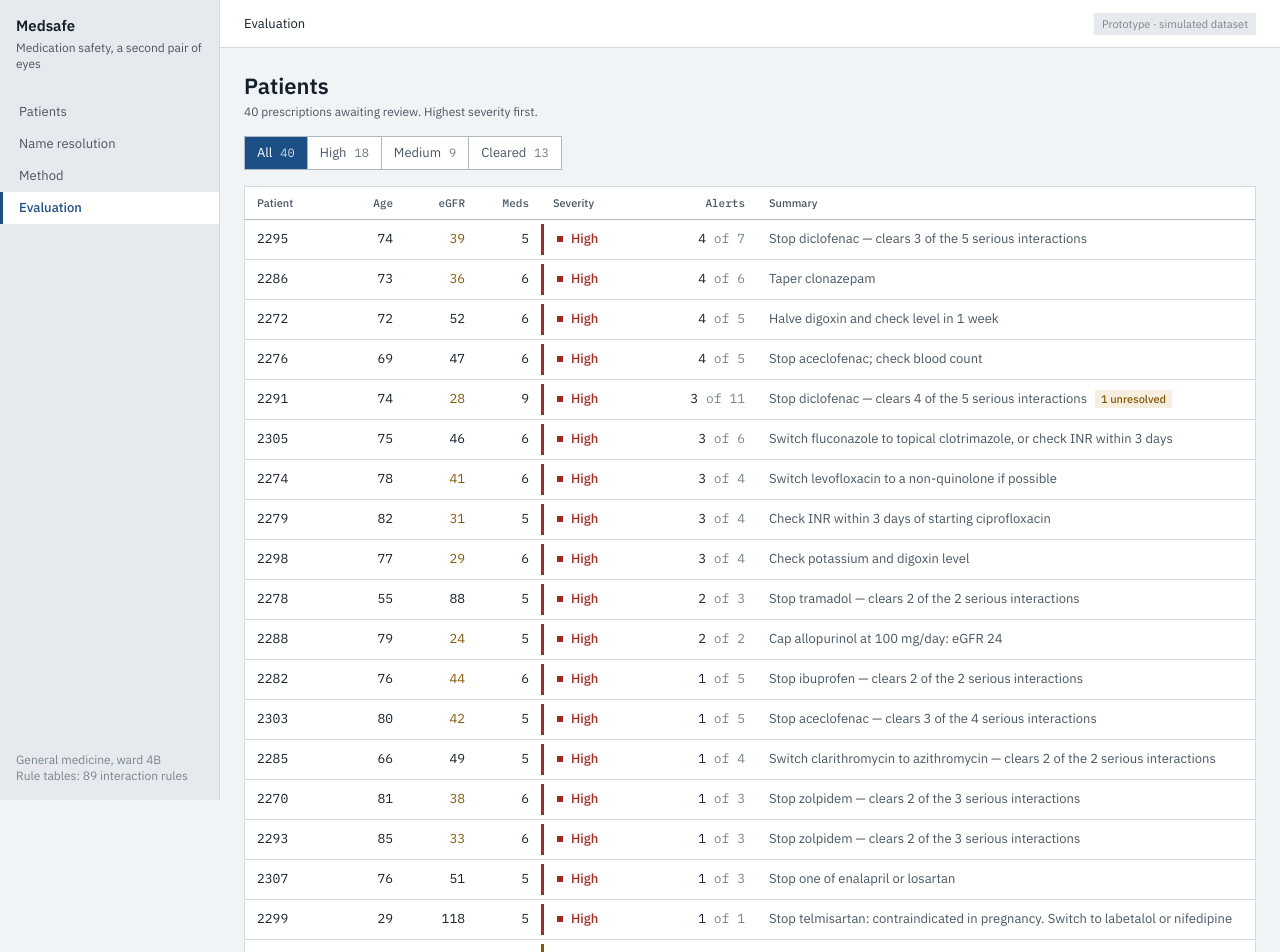
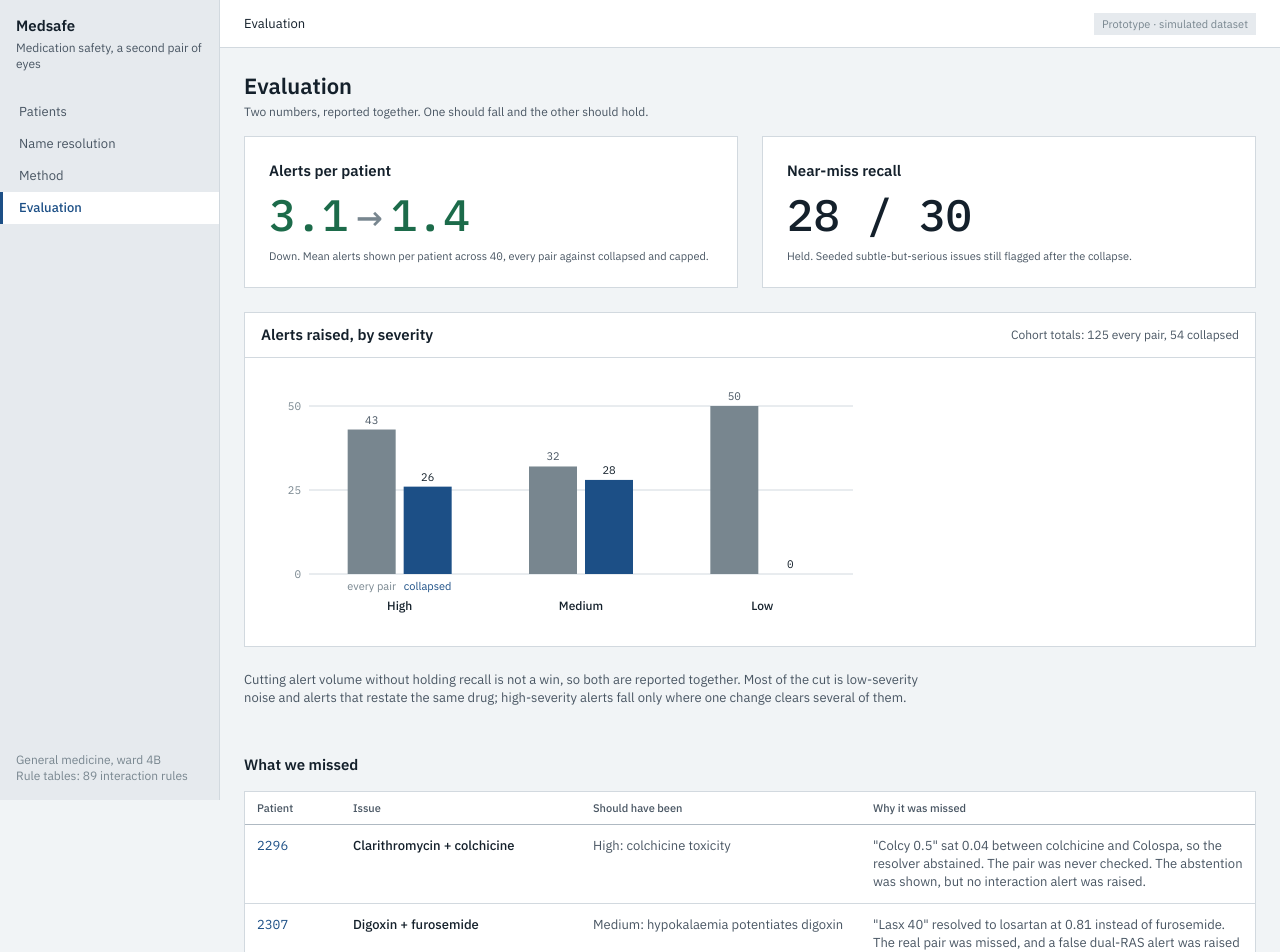
Before and after one commit to PavanSuryaChintada/h4-hosp-patient, a React (Vite) app: page /evaluation in a window 1280 px wide. Shown: the top 952 px of the page. Built offline with nearby package versions, Linux system fonts and the light colour scheme.

Commit message:
feat(evaluation): report alert reduction alongside near-miss recall and misses

```diff
--- /dev/null
+++ b/src/data/evaluation.ts
@@ -0,0 +1,21 @@
+// Near-miss evaluation. 30 subtle-but-serious issues were seeded into the cohort;
+// the two misses below both trace back to name resolution and are visible in the data.
+
+export const NEAR_MISS = {
+  seeded: 30,
+  caught: 28,
+  missed: [
+    {
+      patient: '2296',
+      issue: 'Clarithromycin + colchicine',
+      expected: 'High: colchicine toxicity',
+      reason: '"Colcy 0.5" sat 0.04 between colchicine and Colospa, so the resolver abstained. The pair was never checked. The abstention was shown, but no interaction alert was raised.',
+    },
+    {
+      patient: '2307',
+      issue: 'Digoxin + furosemide',
+      expected: 'Medium: hypokalaemia potentiates digoxin',
+      reason: '"Lasx 40" resolved to losartan at 0.81 instead of furosemide. The real pair was missed, and a false dual-RAS alert was raised in its place.',
+    },
+  ],
+};
--- a/src/main.tsx
+++ b/src/main.tsx
@@ -6,6 +6,7 @@ import { Queue } from './screens/Queue';
 import { PatientDetail } from './screens/PatientDetail';
 import { Resolution } from './screens/Resolution';
 import { Method } from './screens/Method';
+import { Evaluation } from './screens/Evaluation';
 import './styles.css';
 
 // Keyed by id so the collapse toggle resets when moving between patients.
@@ -23,6 +24,7 @@ createRoot(document.getElementById('root')!).render(
           <Route path="/patient/:id" element={<PatientRoute />} />
           <Route path="/resolution" element={<Resolution />} />
           <Route path="/method" element={<Method />} />
+          <Route path="/evaluation" element={<Evaluation />} />
           <Route path="*" element={<Queue />} />
         </Routes>
       </Shell>
--- /dev/null
+++ b/src/screens/Evaluation.tsx
@@ -0,0 +1,67 @@
+import { Link } from 'react-router-dom';
+import { METRICS } from '../data/engine';
+import { NEAR_MISS } from '../data/evaluation';
+import { GroupedBars } from '../components/Charts';
+import { Stat } from '../components/ui';
+
+const LABEL = { high: 'High', medium: 'Medium', low: 'Low' };
+
+export function Evaluation() {
+  const m = METRICS;
+  return (
+    <div className="content" style={{ maxWidth: 1080 }}>
+      <div className="page-head">
+        <h1 className="display">Evaluation</h1>
+        <p className="meta">Two numbers, reported together. One should fall and the other should hold.</p>
+      </div>
+
+      <div className="stats">
+        <div className="panel">
+          <Stat caption="Alerts per patient" color="var(--ok)"
+            figure={<>{m.alertsBefore.toFixed(1)}<span className="arrow">→</span>{m.alertsAfter.toFixed(1)}</>}
+            sub={<>Down. Mean alerts shown per patient across <span className="mono">{m.patients}</span>, every pair against collapsed and capped.</>} />
+        </div>
+        <div className="panel">
+          <Stat caption="Near-miss recall" color="var(--ink)"
+            figure={<>{NEAR_MISS.caught} / {NEAR_MISS.seeded}</>}
+            sub={<>Held. Seeded subtle-but-serious issues still flagged after the collapse.</>} />
+        </div>
+      </div>
+
+      <section className="panel" style={{ marginTop: 24 }}>
+        <div className="panel-head">
+          <h2 className="section">Alerts raised, by severity</h2>
+          <span className="meta">Cohort totals: <span className="mono">{m.totalBefore}</span> every pair, <span className="mono">{m.totalAfter}</span> collapsed</span>
+        </div>
+        <div style={{ padding: 24 }}>
+          <GroupedBars seriesLabels={['every pair', 'collapsed']}
+            groups={m.bySeverity.map((s) => ({ label: LABEL[s.sev], a: s.before, b: s.after }))} />
+        </div>
+      </section>
+
+      <p style={{ marginTop: 24, maxWidth: 680, color: 'var(--ink-2)' }}>
+        Cutting alert volume without holding recall is not a win, so both are reported together. Most of the cut is low-severity
+        noise and alerts that restate the same drug; high-severity alerts fall only where one change clears several of them.
+      </p>
+
+      <h2 className="section" style={{ marginTop: 48, marginBottom: 16 }}>What we missed</h2>
+      <div className="panel">
+        <table className="t alerts">
+          <colgroup><col style={{ width: 96 }} /><col style={{ width: 240 }} /><col style={{ width: 280 }} /><col /></colgroup>
+          <thead><tr><th>Patient</th><th>Issue</th><th>Should have been</th><th>Why it was missed</th></tr></thead>
+          <tbody>
+            {NEAR_MISS.missed.map((x) => (
+              <tr key={x.patient}>
+                <td className="mono"><Link to={`/patient/${x.patient}`}>{x.patient}</Link></td>
+                <td style={{ fontWeight: 500 }}>{x.issue}</td>
+                <td className="ink-2">{x.expected}</td>
+                <td className="ink-2">{x.reason}</td>
+              </tr>
+            ))}
+          </tbody>
+        </table>
+      </div>
+      <p className="meta" style={{ marginTop: 12 }}>Both misses trace back to name resolution, the step before any rule runs.</p>
+    </div>
+  );
+}
```
